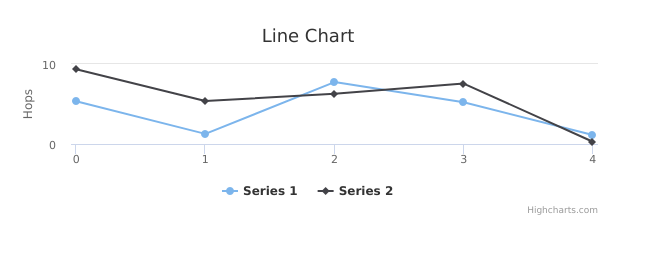
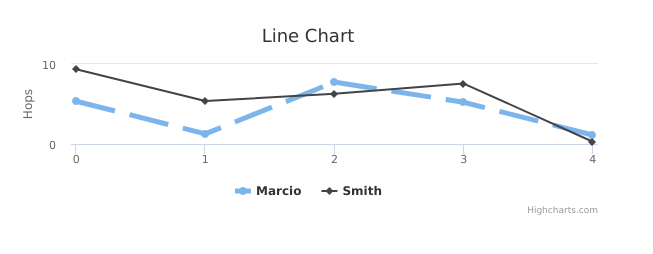
Before and after one commit to marciogh/js-quick-tutorials, a website: page highcharts/index.html in a window 1280 px wide. Shown: the part 48-302 px from the top of the page, without its empty margins (0-653 px from the left). Drawn offline with nearby package versions, Linux system fonts and the light colour scheme.

Commit message:
high charts

```diff
--- a/highcharts/index.html
+++ b/highcharts/index.html
@@ -20,11 +20,13 @@
                     ],
                     series: [
                         {
-                            yAxis: 0,
-                            data: Array.from(Array(5), (x, index) => Math.random() * 10)
+                            name: 'Marcio',
+                            data: Array.from(Array(5), (x, index) => Math.random() * 10),
+                            lineWidth: 5,
+                            dashStyle: 'longdash',
                         },
                         {
-                            yAxis: 0,
+                            name: 'Smith',
                             data: Array.from(Array(5), (x, index) => Math.random() * 10)
                         },
                     ]
```
